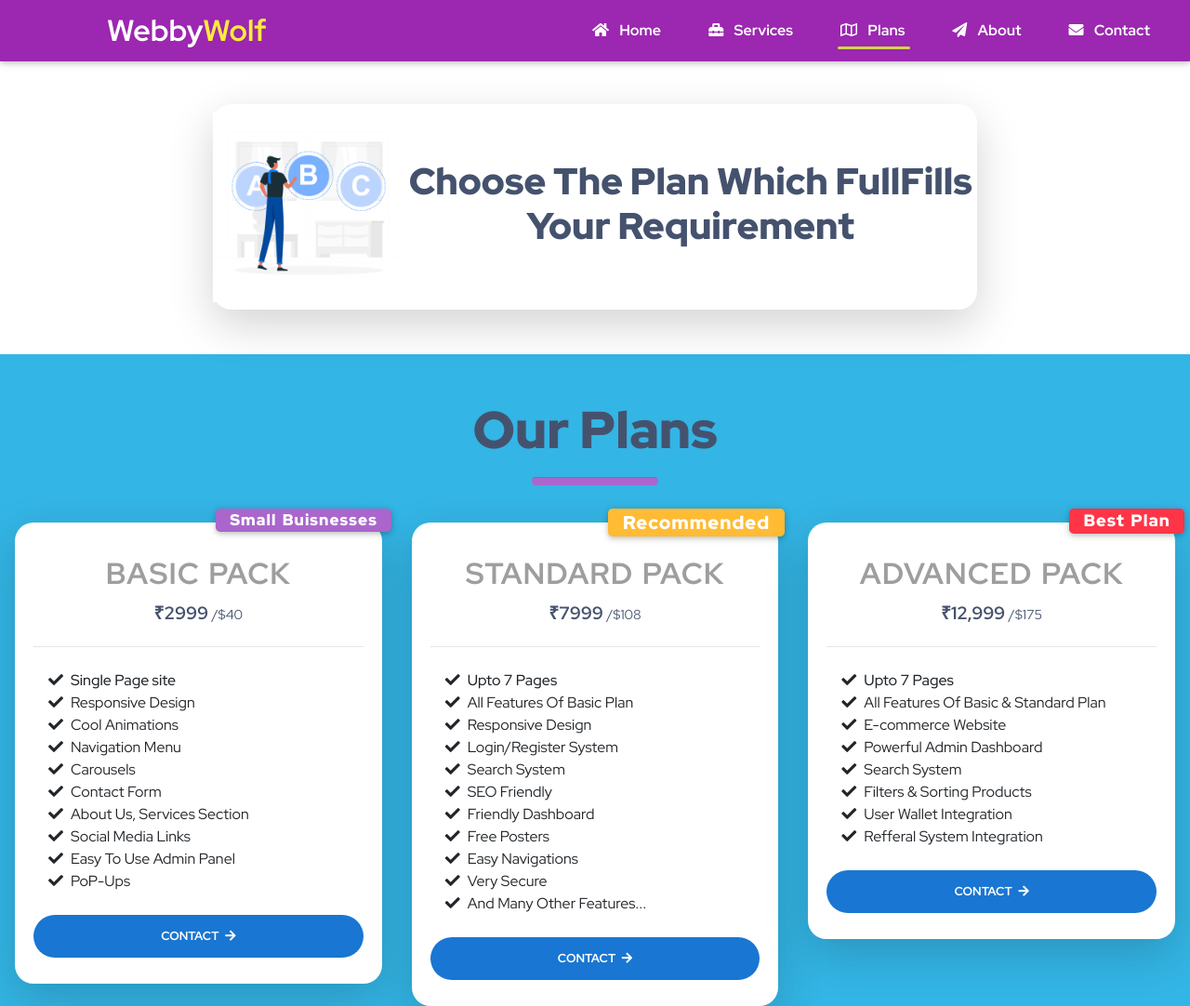
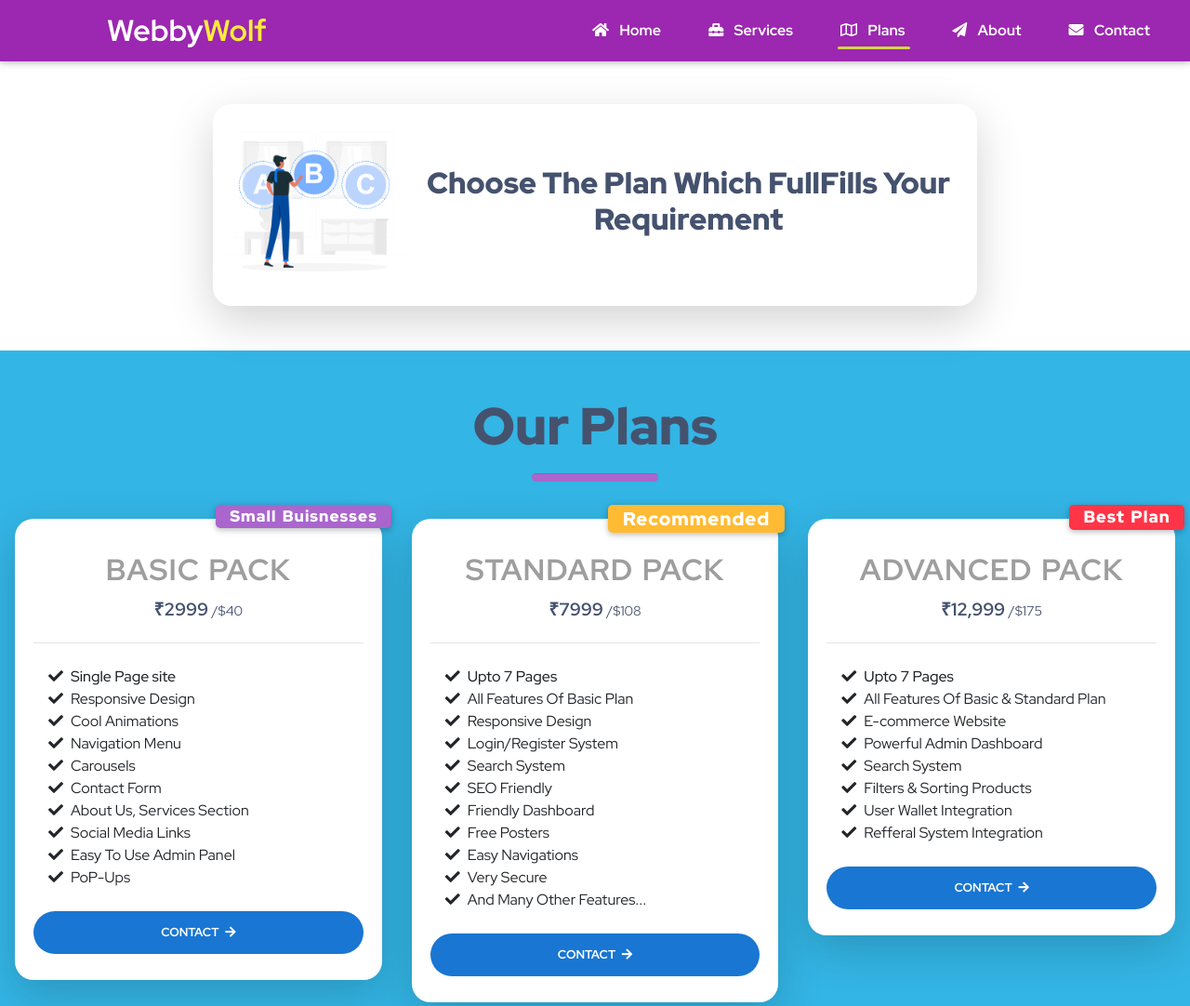
Before and after one commit to kanuraj-dev/webbywolf-old, a plain HTML site: page plans.html in a window 1280 px wide. Shown: the top 1082 px of the page at 93% size. Drawn offline with Linux system fonts and the light colour scheme.

Commit message:
Update plans.html

```diff
--- a/plans.html
+++ b/plans.html
@@ -64,11 +64,11 @@
     <section class="container-fluid px-0 pt-5 mt-3 plans-page">
         <div class="plans-header px-3 col-12 mx-0 mb-5 mt-3 mt-lg-5 col-12 col-lg-8 mx-auto">
             <div
-                class="bg-white shadow-lg border-rounded row no-gutters align-items-center flex-lg-row-reverse py-4 py-md-2">
+                class="bg-white shadow-lg border-rounded row no-gutters align-items-center flex-lg-row-reverse py-4 px-2 py-md-2">
                 <div class="col-12 col-md-8 col-xl-9">
-                    <h1 class="font-weight-bolder text-center mdb-color-text bold-heading">
+                    <h2 class="font-weight-bolder text-center mdb-color-text bold-heading">
                         Choose The Plan Which FullFills Your Requirement
-                    </h1>
+                    </h2>
                 </div>
                 <div class="col-9 col-md-4 col-xl-3 mx-auto m-0 p-0">
                     <img src="media/choose-plan.jpg" alt="" class="img-fluid">
```
